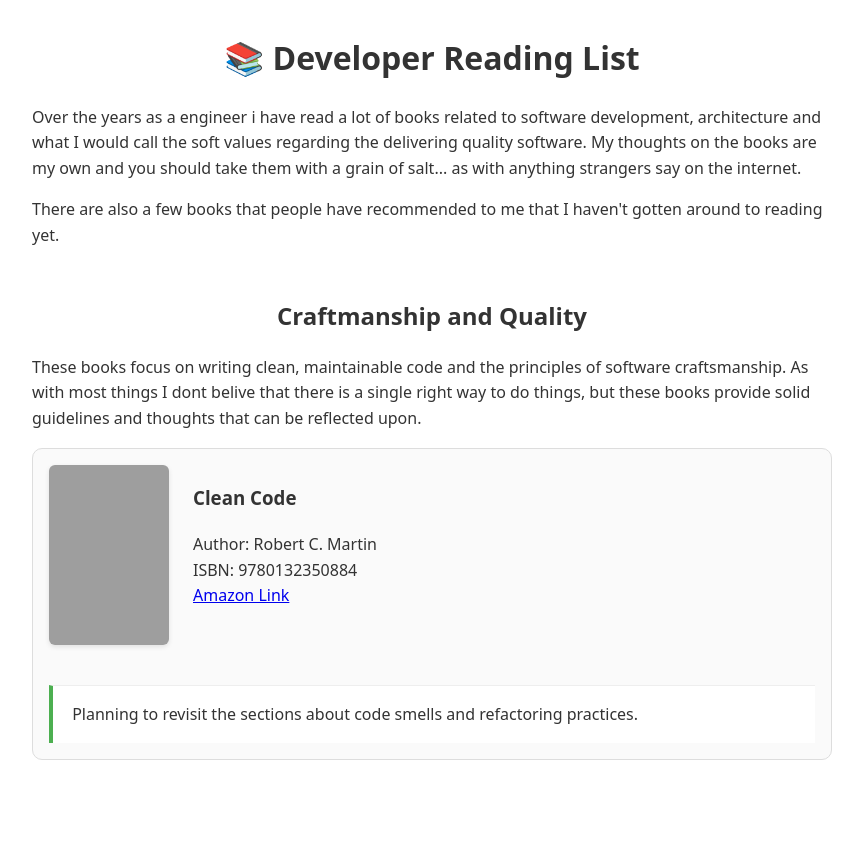
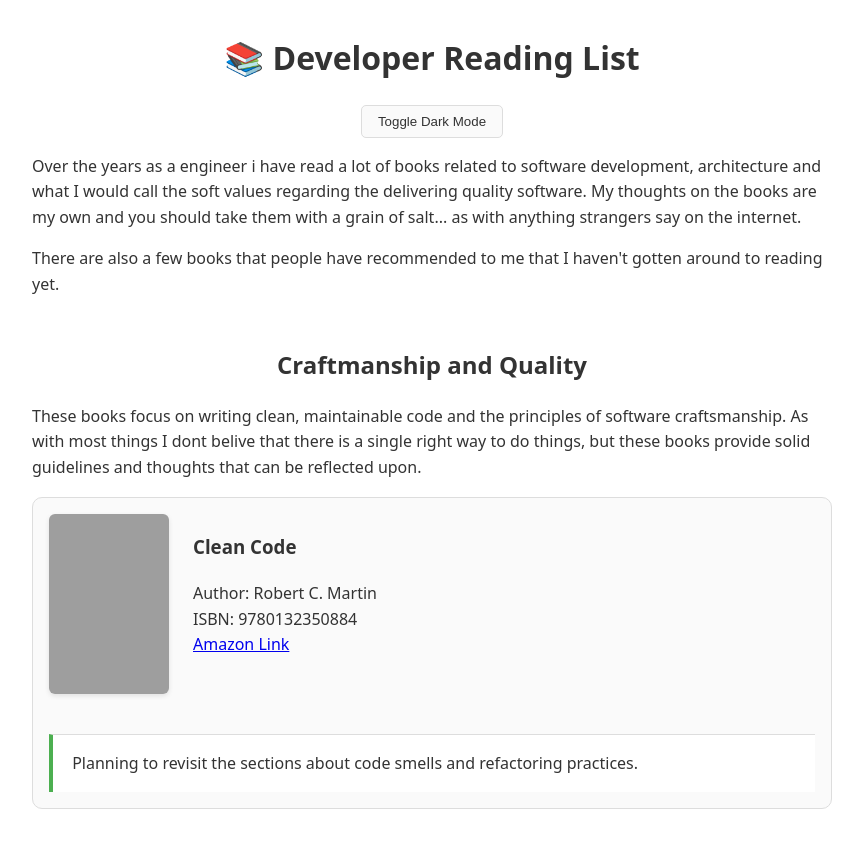
Before and after one commit to Grublaff/Dev-resources, a plain HTML site: page index.html in a window 1280 px wide. Shown: the whole page, without its empty margins (208-1071 px from the left). Before the commit the page ends 808 px from the top, so only its background shows below. Drawn offline with Linux system fonts and the light colour scheme; grey boxes are pictures that could not be loaded.

Commit message:
Enhance index.html with dark mode support and improved styling for better readability

```diff
--- a/index.html
+++ b/index.html
@@ -6,12 +6,29 @@
     <meta name="viewport" content="width=device-width, initial-scale=1.0" />
     <title>Developer Reading List</title>
     <style>
+        :root {
+            --bg-color: #ffffff;
+            --text-color: #333333;
+            --card-bg: #fafafa;
+            --border-color: #dddddd;
+            --reflection-bg: #ffffff;
+        }
+
+        body.dark-mode {
+            --bg-color: #121212;
+            --text-color: #e0e0e0;
+            --card-bg: #1e1e1e;
+            --border-color: #333333;
+            --reflection-bg: #1e1e1e;
+        }
+
         body {
             font-family: system-ui, sans-serif;
             max-width: 800px;
             margin: 2rem auto;
             line-height: 1.6;
-            color: #333;
+            color: var(--text-color);
+            background-color: var(--bg-color);
         }
 
         h1,
@@ -27,10 +44,10 @@
             display: flex;
             flex-wrap: wrap;
             gap: 1.5rem;
-            border: 1px solid #ddd;
+            border: 1px solid var(--border-color);
             border-radius: 10px;
             padding: 1rem;
-            background: #fafafa;
+            background: var(--card-bg);
             margin-bottom: 1rem;
             align-items: flex-start;
         }
@@ -49,18 +66,31 @@
         }
 
         .reflection {
-            background: #fff;
-            border-top: 1px solid #eee;
+            background: var(--reflection-bg);
+            border-top: 1px solid var(--border-color);
             padding: 1rem 1.2rem;
             border-left: 4px solid #4caf50;
             width: 100%;
             margin-top: 1rem;
+        }
+
+        .dark-mode-toggle {
+            display: block;
+            margin: 1rem auto;
+            padding: 0.5rem 1rem;
+            background: var(--card-bg);
+            color: var(--text-color);
+            border: 1px solid var(--border-color);
+            border-radius: 5px;
+            cursor: pointer;
+            text-align: center;
         }
     </style>
 </head>
 
 <body>
     <h1>📚 Developer Reading List</h1>
+    <button class="dark-mode-toggle" onclick="toggleDarkMode()">Toggle Dark Mode</button>
 
     <section>
         <p>
@@ -96,5 +126,11 @@
             </div>
         </div>
 
+    <script>
+        function toggleDarkMode() {
+            document.body.classList.toggle('dark-mode');
+        }
+    </script>
 </body>
+
 </html>
```
